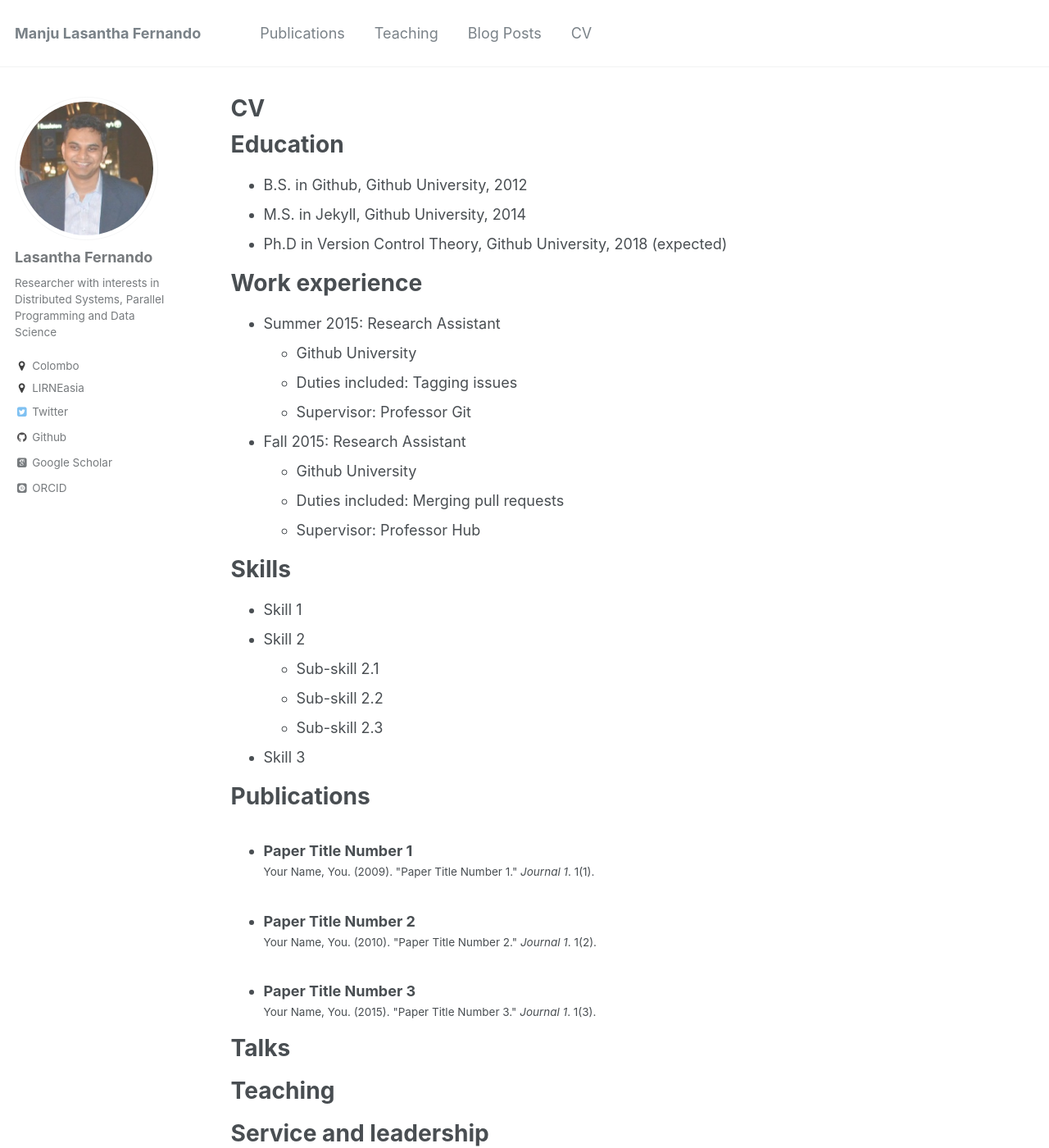
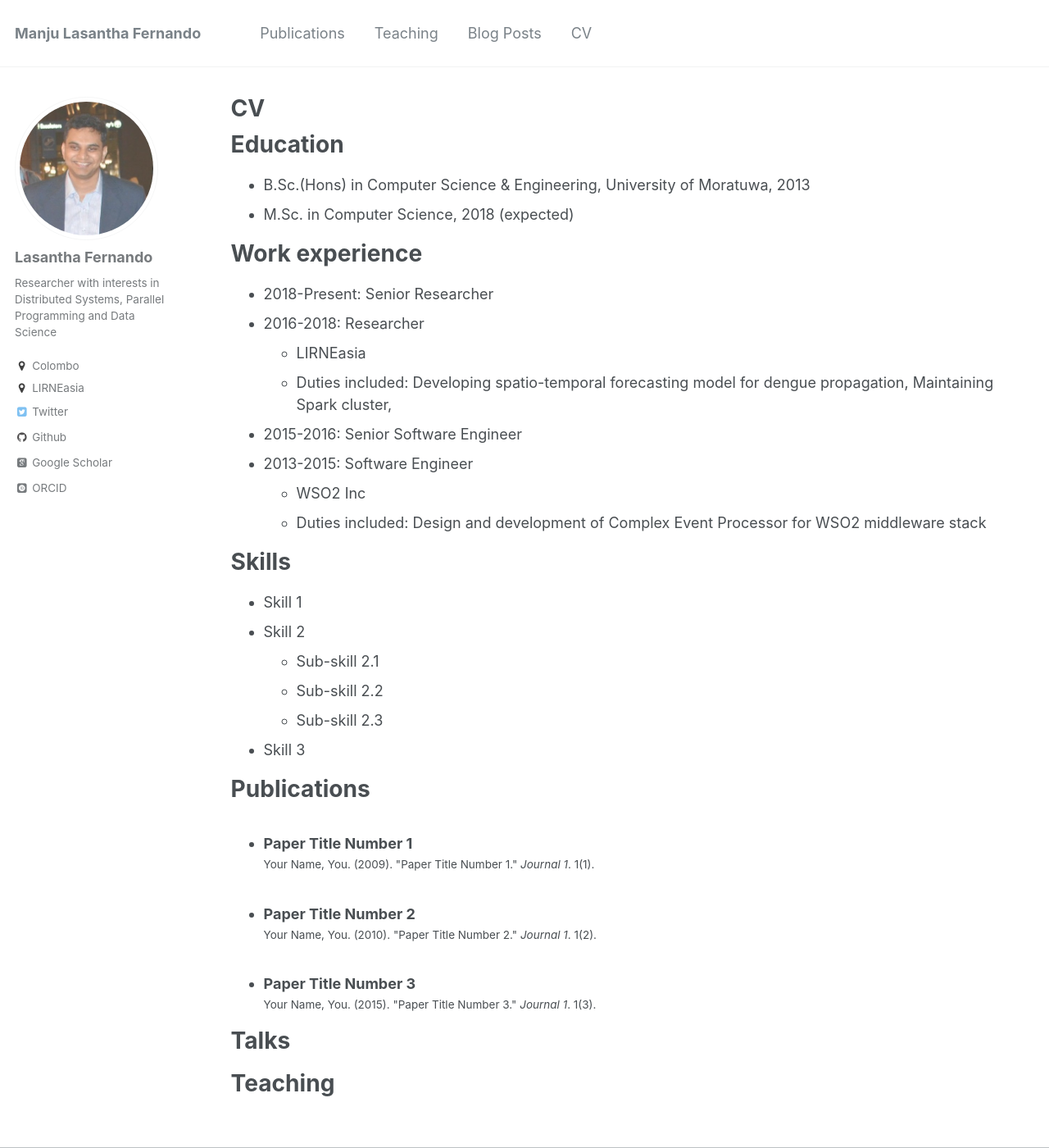
Before and after one commit to lasanthafdo/lasanthafdo.github.io, a Jekyll site: the page built from _pages/cv.md, in a window 1280 px wide and 1400 px high. Shown: the whole window at 82% size. Built offline with Jekyll 4.4.1, drawn with Linux system fonts in a browser that asks for light colours; some web fonts are replaced; some of the changed text lies outside the part shown.

Commit message:
Update cv.md

```diff
--- a/_pages/cv.md
+++ b/_pages/cv.md
@@ -11,21 +11,20 @@ redirect_from:
 
 Education
 ======
-* B.S. in Github, Github University, 2012
-* M.S. in Jekyll, Github University, 2014
-* Ph.D in Version Control Theory, Github University, 2018 (expected)
+* B.Sc.(Hons) in Computer Science & Engineering, University of Moratuwa, 2013
+* M.Sc. in Computer Science, 2018 (expected)
 
 Work experience
 ======
-* Summer 2015: Research Assistant
-  * Github University
-  * Duties included: Tagging issues
-  * Supervisor: Professor Git
+* 2018-Present: Senior Researcher
+* 2016-2018: Researcher
+  * LIRNEasia
+  * Duties included: Developing spatio-temporal forecasting model for dengue propagation, Maintaining Spark cluster,
 
-* Fall 2015: Research Assistant
-  * Github University
-  * Duties included: Merging pull requests
-  * Supervisor: Professor Hub
+* 2015-2016: Senior Software Engineer
+* 2013-2015: Software Engineer
+  * WSO2 Inc
+  * Duties included: Design and development of Complex Event Processor for WSO2 middleware stack
 
 Skills
 ======
@@ -53,7 +52,3 @@ Teaching
   <ul>{% for post in site.teaching %}
     {% include archive-single-cv.html %}
   {% endfor %}</ul>
-
-Service and leadership
-======
-* Currently signed in to 43 different slack teams
```
